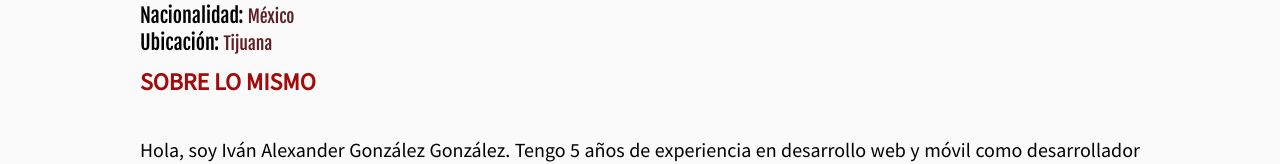
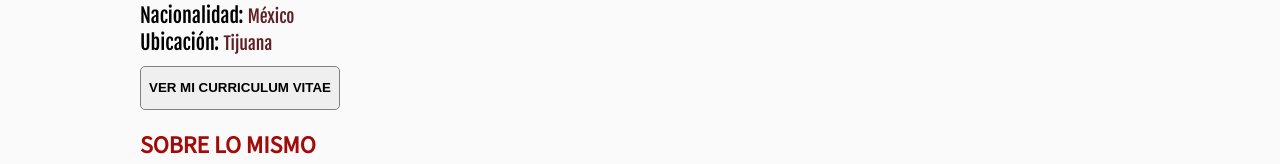
Before and after one commit to Ivan6801/portafolio-ig-2.0, a React (Vite) app: page / in a window 1280 px wide. Shown: the part 520-684 px from the top of the page. Built offline with nearby package versions, Linux system fonts and the light colour scheme.

Commit message:
Added download pdf

```diff
--- a/src/components/AboutMe/index.jsx
+++ b/src/components/AboutMe/index.jsx
@@ -8,6 +8,7 @@ import { BsWordpress } from "react-icons/bs";
 import { SiAdobeillustrator, SiDjango } from "react-icons/si";
 import { FiFigma } from "react-icons/fi";
 import { PiFileSqlFill } from "react-icons/pi";
+import { Button } from "../Articles/styles";
 
 export function AboutMe() {
   const html = 100;
@@ -39,6 +40,9 @@ export function AboutMe() {
             Ubicación: <small>Tijuana</small>
           </h3>
         </section>
+        <Button style={{ fontWeight: "bold" }} className="text-uppercase" onClick={() => window.open('/IvanAlexanderGonzalezGonzalez_DeveloperFullStack.pdf', '_blank')}>
+          <p>Ver mi Curriculum vitae</p>
+        </Button>
       </div>
 
       <div className="container">
```
Also changed, not shown: 1 other file (tests, documents, lock files or other folders).
